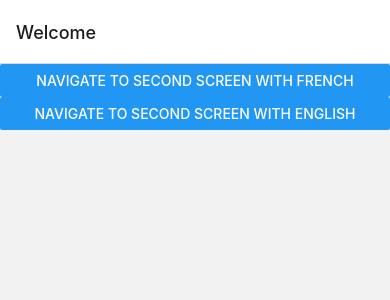
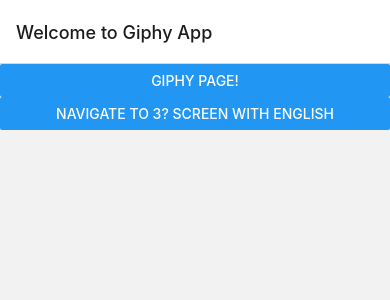
Before and after one commit to kristaps-m/gif_search_react, a React Native app: screen /Home in a window 390 px wide. Shown: the top 300 px of the page. Built offline with nearby package versions, Linux system fonts and the light colour scheme; what @giphy/react-native-sdk would draw is missing.

Commit message:
have homepage, giphy page(2nd) and third page(3d)

```diff
--- a/App.js
+++ b/App.js
@@ -14,7 +14,7 @@
         <Stack.Screen
           name="Home"
           component={HomeScreen}
-          options={{title: 'Welcome'}}
+          options={{title: 'Welcome to Giphy App'}}
         />
         <Stack.Screen name="Second" component={SecondScreen} />
         <Stack.Screen
--- a/screens/HomeScreen.js
+++ b/screens/HomeScreen.js
@@ -16,12 +16,12 @@
   return (
     <View>
       <Button
-        title="Navigate to second screen with French"
-        onPress={() => navigation.navigate('Second', {language: 'french'})}
+        title="Giphy Page!"
+        onPress={() => navigation.navigate('Second')}
       />
       <Button
-        title="Navigate to second screen with English"
-        onPress={() => navigation.navigate('Second', {language: 'english'})}
+        title="Navigate to 3? screen with English"
+        onPress={() => navigation.navigate('Third', {language: 'english'})}
       />
       <StatusBar style="auto" />
     </View>
@@ -32,4 +32,8 @@
 //   screenHeight: {height: '100%'},
 // });
 
+/**
+ * title="Navigate to second screen with French"
+ */
+
 export default HomeScreen;
--- a/screens/SecondScreen.js
+++ b/screens/SecondScreen.js
@@ -20,11 +20,13 @@
 GiphySDK.configure({apiKey: theKey});
 
 export default function SecondScreen({navigation, route}) {
-  let language = route.params.language;
-  let greeting = language === 'french' ? 'Bonjour' : 'Hello';
+  //let language = route.params.language;
+  //let greeting = language === 'french' ? 'Bonjour' : 'Hello';
+
+  // style={styles.container}
   return (
-    <View style={styles.container}>
-      <Text>{greeting}</Text>
+    <View>
+      {/* <Text>{greeting}</Text> */}
       <Button
         title="Go to Third Screen"
         onPress={() => navigation.push('Third')}
```
